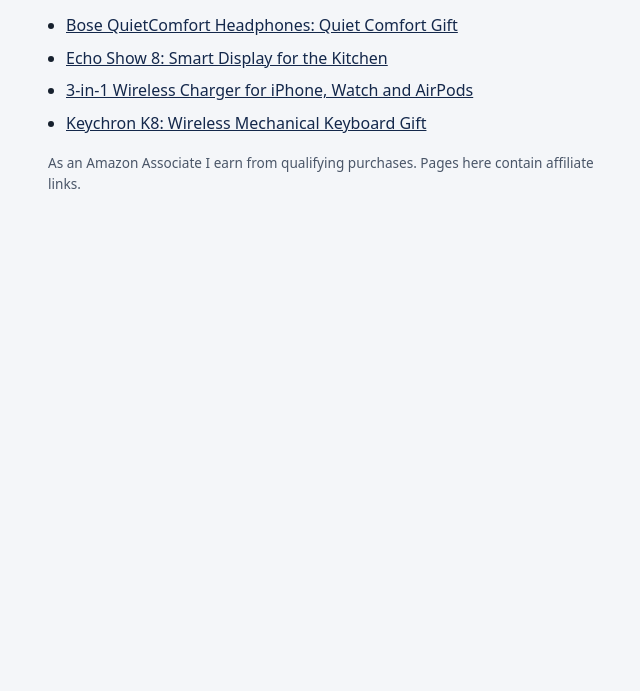
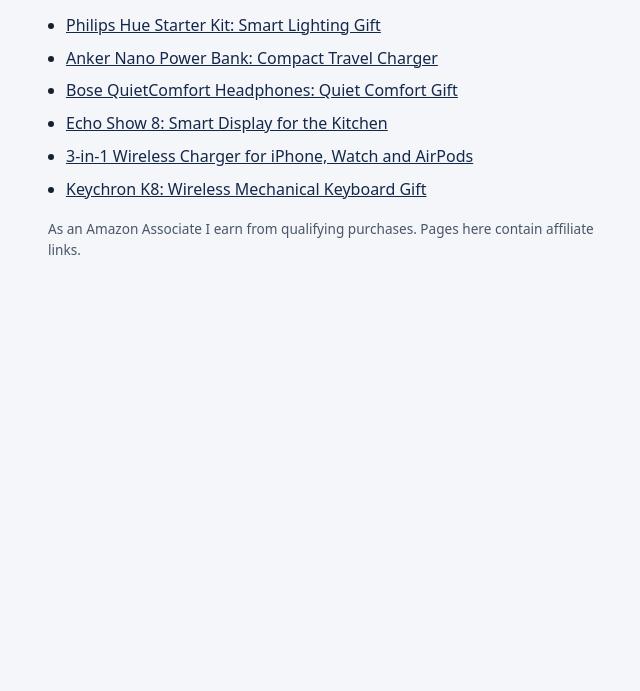
Before and after one commit to melvinsyamsuddin-byte/vhien-pins, a plain HTML site: page index.html in a window 1280 px wide. Shown: the part 109-800 px from the top of the page, without its empty margins (312-952 px from the left). Drawn offline with Linux system fonts and the light colour scheme.

Commit message:
Perbarui beranda

```diff
--- a/index.html
+++ b/index.html
@@ -13,6 +13,8 @@
 <h1>Vhien Tech Picks</h1>
 <p>Tech gift ideas and everyday gadgets. More at <a href="https://vhienstech.com">vhienstech.com</a>.</p>
 <ul>
+<li><a href="/p/vhien261123-02.html">Philips Hue Starter Kit: Smart Lighting Gift</a></li>
+<li><a href="/p/vhien261123-01.html">Anker Nano Power Bank: Compact Travel Charger</a></li>
 <li><a href="/p/vhien261122-02.html">Bose QuietComfort Headphones: Quiet Comfort Gift</a></li>
 <li><a href="/p/vhien261122-01.html">Echo Show 8: Smart Display for the Kitchen</a></li>
 <li><a href="/p/vhien261121-02.html">3-in-1 Wireless Charger for iPhone, Watch and AirPods</a></li>
```
